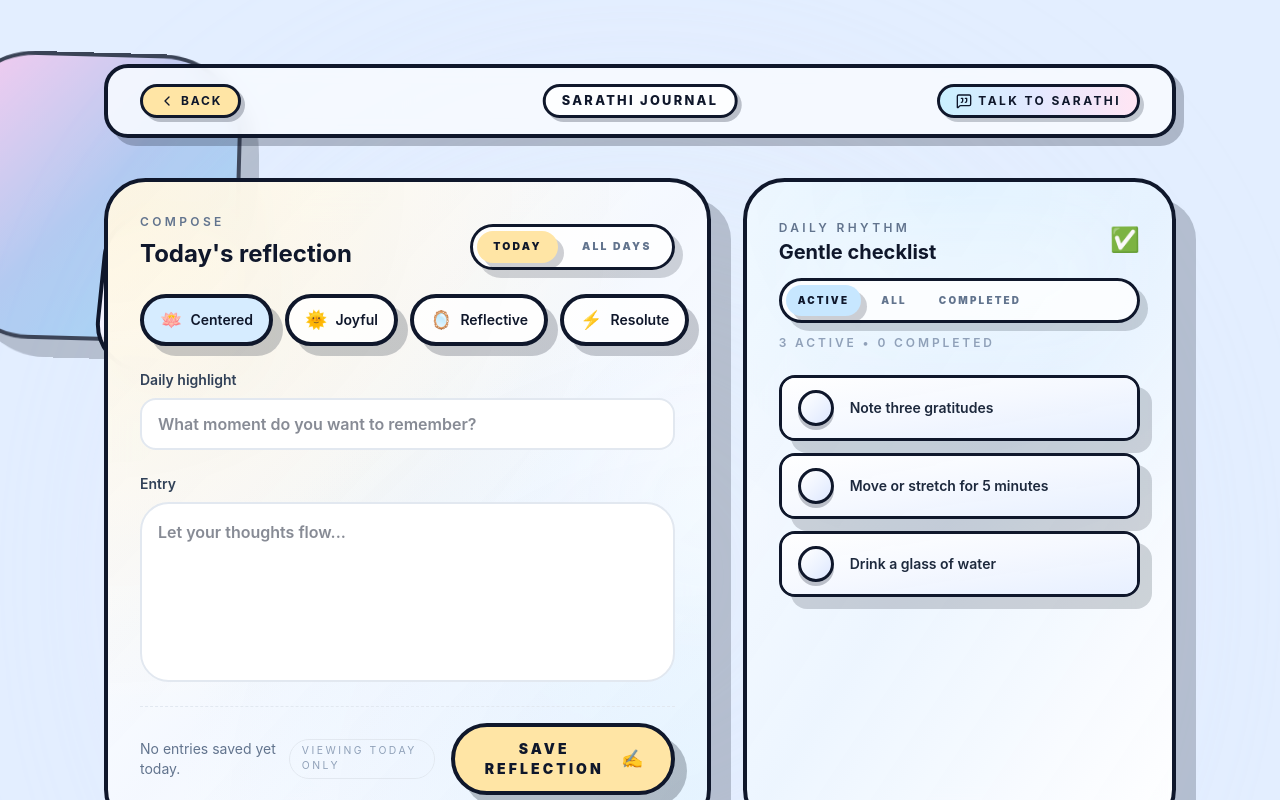
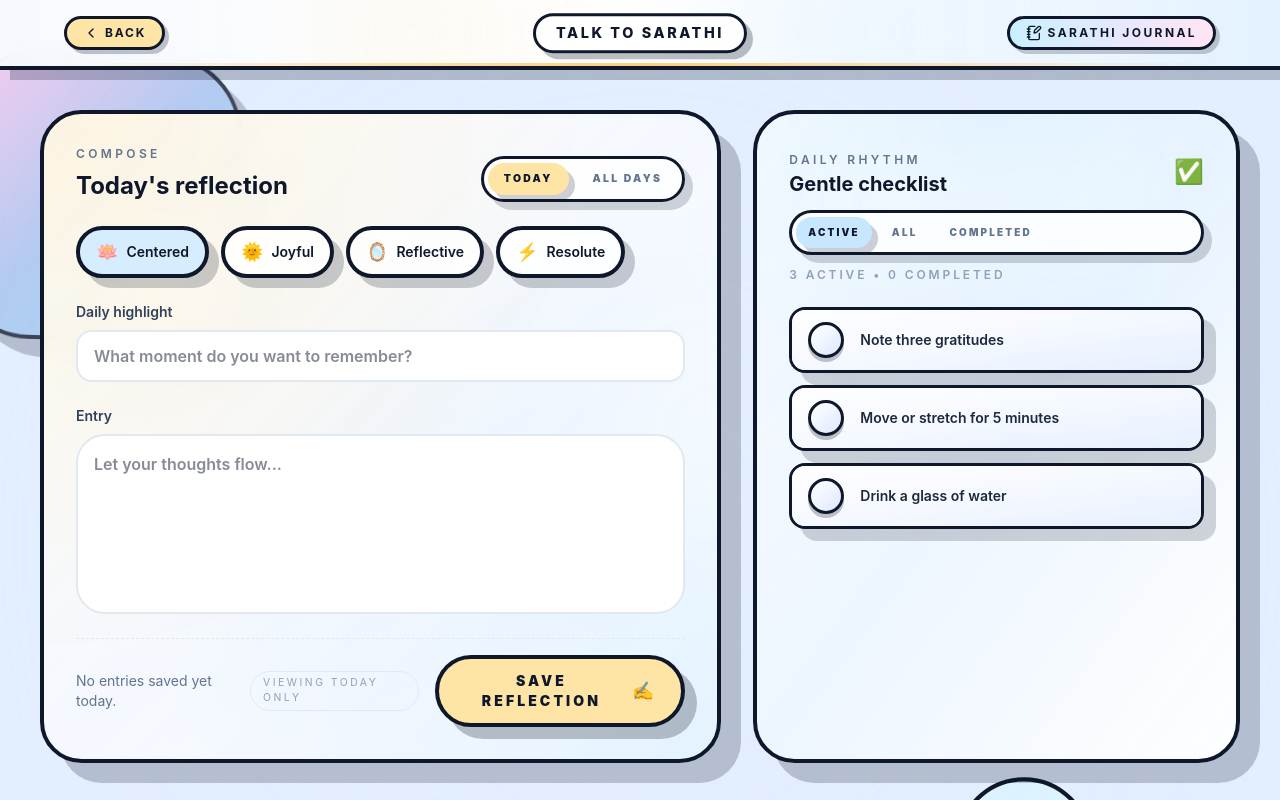
Before and after one commit to StarDust130/Sarathi-Ai, a Next.js app: page /journal in a window 1280 px wide. Shown: the top 800 px of the page. Built offline with nearby package versions, Linux system fonts and the light colour scheme.

Commit message:
feat: Revamp JournalPage header with new layout and updated icons

```diff
--- a/app/journal/page.tsx
+++ b/app/journal/page.tsx
@@ -3,7 +3,7 @@
 import { useEffect, useMemo, useState } from "react";
 import { motion, AnimatePresence } from "framer-motion";
 import Link from "next/link";
-import { ChevronLeft, ChevronDown, MessageSquareQuote } from "lucide-react";
+import { ChevronLeft, ChevronDown, NotebookPen } from "lucide-react";
 
 type JournalEntry = {
   id: string;
@@ -204,8 +204,18 @@ const JournalPage = () => {
         />
       </div>
 
-      <div className="relative z-10 mx-auto flex w-full max-w-6xl flex-col gap-10 px-4 pb-24 pt-16 sm:px-6 lg:px-10">
-        <header className="flex w-full items-center justify-between rounded-3xl border-4 border-slate-900 bg-[#F7FAFF]/90 px-3 py-3 shadow-[8px_8px_0px_rgba(15,23,42,0.25)] backdrop-blur-sm sm:px-8 sm:py-4 relative">
+      <div className="relative z-10 mx-auto flex flex-col gap-10 w-full px-4 pb-24 sm:px-6 lg:px-10">
+        <header className="-mx-4 sm:-mx-6 lg:-mx-10">
+          <div className="relative w-full overflow-hidden  border-b-4 border-slate-900 bg-gradient-to-r from-[#F7FAFF]/95 via-[#FFFFFF] to-[#E3F1FF]/95 px-4 py-3 shadow-[10px_10px_0px_rgba(15,23,42,0.24)] backdrop-blur-sm sm:px-6 sm:py-4">
+            <motion.div
+              aria-hidden="true"
+              initial={{ opacity: 0, y: -12 }}
+              animate={{ opacity: 1, y: 0 }}
+              transition={{ duration: 0.8 }}
+              className="pointer-events-none absolute inset-y-0 left-1/2 hidden w-[40rem] -translate-x-1/2 rounded-full bg-gradient-to-r from-[#FFE5A5]/45 via-transparent to-[#AFDCFF]/45 blur-3xl md:block"
+            />
+            <span className="pointer-events-none absolute inset-x-6 bottom-0 h-[3px] rounded-full bg-gradient-to-r from-transparent via-[#FFCD7C] to-transparent sm:inset-x-10" />
+            <div className="relative mx-auto flex w-full max-w-6xl items-center justify-between">
               {/* Left - Back Button */}
               <motion.div whileHover={{ scale: 1.05 }} className="z-10">
                 <Link
@@ -217,26 +227,23 @@ const JournalPage = () => {
                 </Link>
               </motion.div>
 
-          {/* Mobile title (visible on small screens) */}
-          <span className="flex-1 text-center text-[0.85rem] font-extrabold uppercase tracking-[0.18em] text-slate-900 z-10 sm:hidden">
-            Sarathi Journal
+              {/* Center Title */}
+              <span className="absolute left-1/2 top-1/2 -translate-x-1/2 -translate-y-1/2 rounded-full border-[3px] border-slate-900 bg-white/85 px-5 py-1.5 text-[0.85rem] font-extrabold uppercase tracking-[0.18em] text-slate-900 shadow-[6px_6px_0px_rgba(15,23,42,0.28)] sm:text-[0.9rem]">
+                Talk to Sarathi
               </span>
 
-          {/* Center - Decorative title for sm+ (hidden on mobile to avoid overlap) */}
-          <span className="hidden sm:inline-flex absolute left-1/2 -translate-x-1/2 items-center rounded-full border-[3px] border-slate-900 bg-white/80 px-4 py-1 text-[0.8rem] font-extrabold uppercase tracking-[0.18em] text-slate-900 shadow-[4px_4px_0px_rgba(15,23,42,0.25)]">
-            Sarathi Journal
-          </span>
-
-          {/* Right - Talk Button */}
+              {/* Right - Journal Button */}
               <motion.div whileHover={{ scale: 1.05 }} className="z-10">
                 <Link
-              href="/chat"
+                  href="/journal"
                   className="inline-flex items-center gap-1.5 rounded-full border-[3px] border-slate-900 bg-gradient-to-r from-[#C9F0FF] via-[#E4E8FF] to-[#FFE5F3] px-3 py-1 text-[0.7rem] font-bold uppercase tracking-[0.2em] text-slate-900 shadow-[4px_4px_0px_rgba(15,23,42,0.22)] sm:px-4 sm:py-1.5 sm:text-xs"
                 >
-              <MessageSquareQuote className="h-4 w-4" />
-              <span className="hidden sm:inline">Talk to Sarathi</span>
+                  <NotebookPen className="h-4 w-4 sm:h-4 sm:w-4" />
+                  <span className="hidden sm:inline">Sarathi Journal</span>
                 </Link>
               </motion.div>
+            </div>
+          </div>
         </header>
 
         <section className="grid gap-8 lg:grid-cols-[1.4fr_1fr]">
```
Lines whose indentation alone changed are shown as unchanged.
